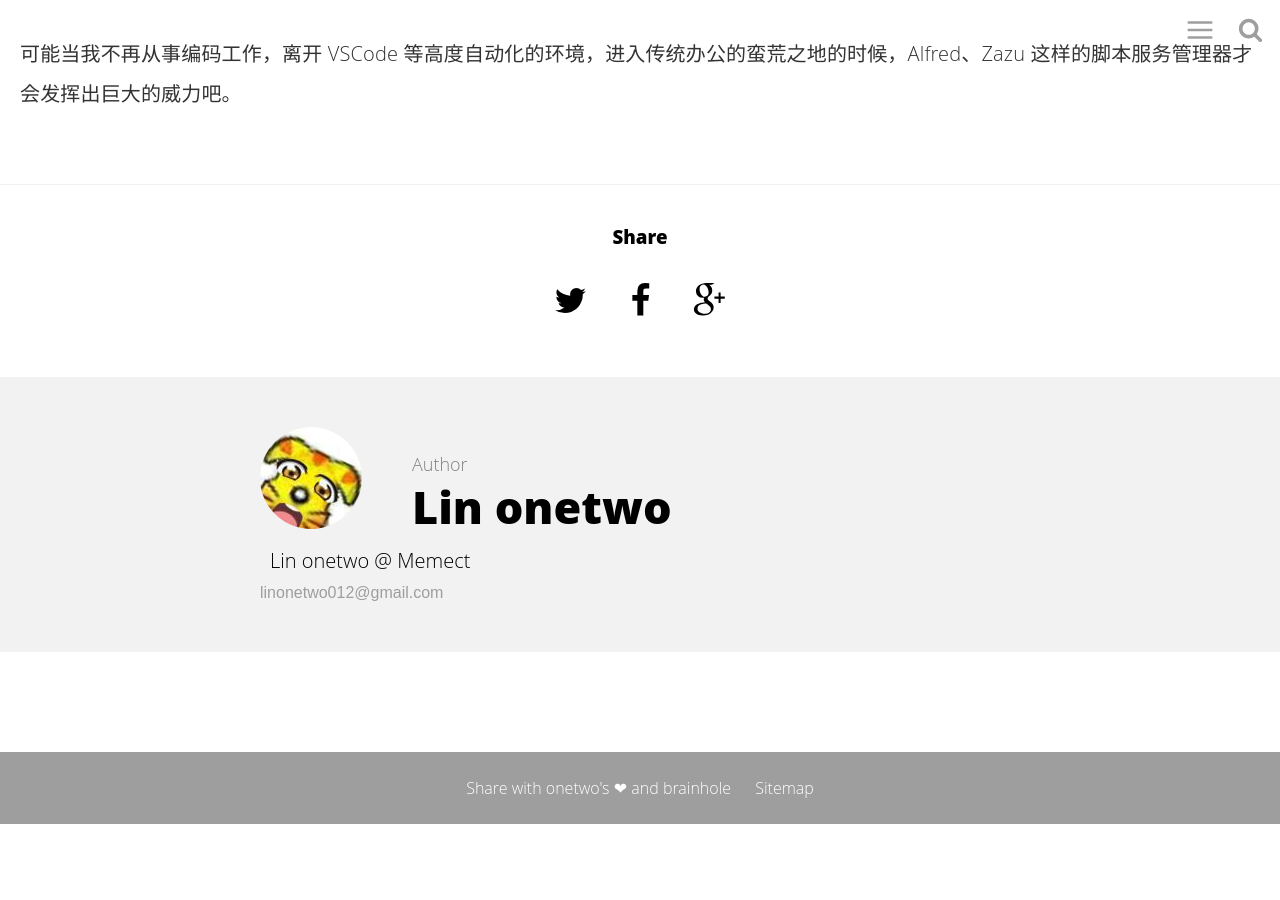
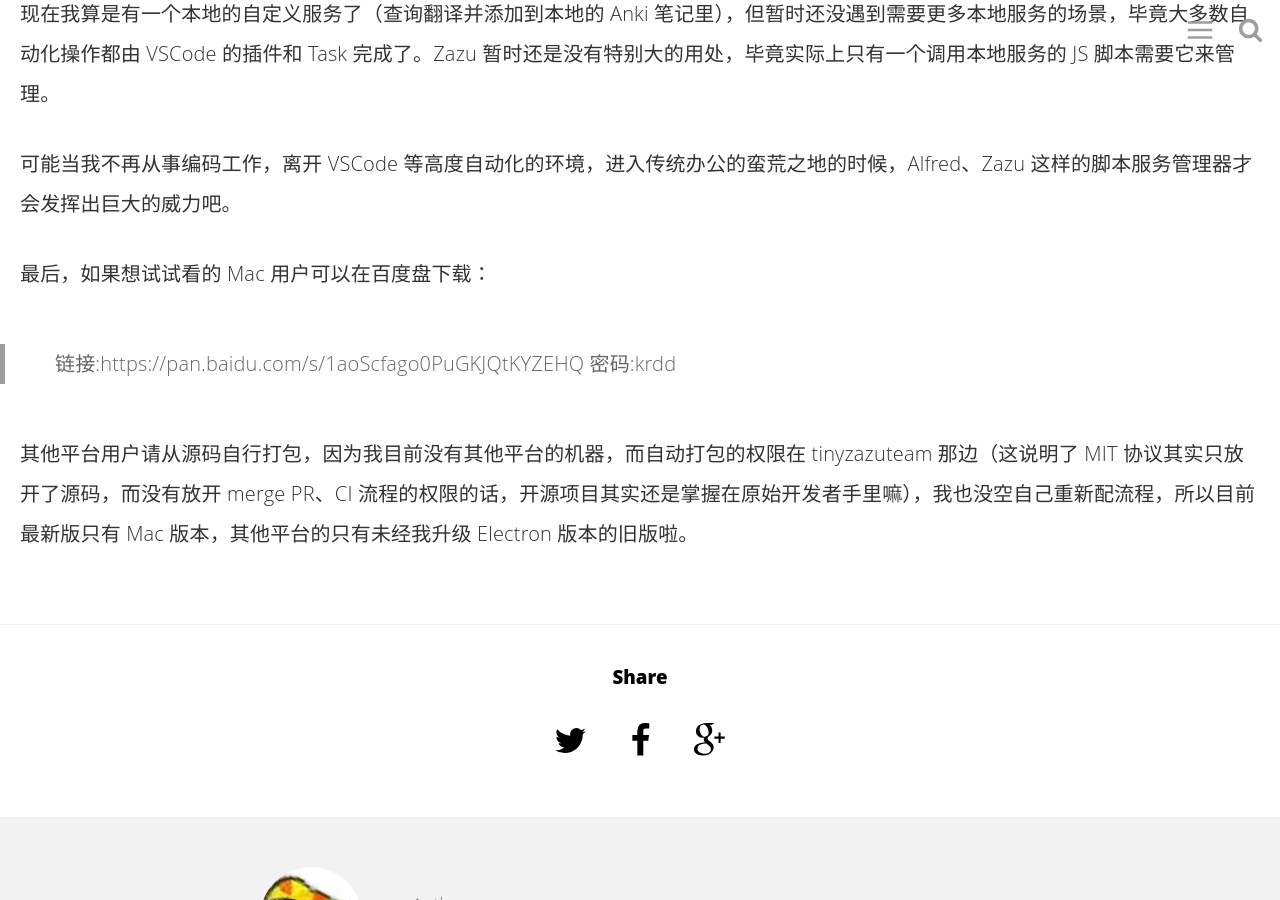
Before and after one commit to linonetwo/linonetwo.github.io, a Jekyll site: the page built from _posts/2019-05-21-Alfred的免费开源替代品Zazu.md, in a window 1280 px wide and 900 px high, scrolled down 7363 px. Built offline with Jekyll 4.4.1, drawn with Linux system fonts in a browser that asks for light colours; comment, search, counter and statistics services are not loaded; before the commit the page ends 8187 px from its top, so only the background shows below that; some of the changed text lies outside the part shown.

Commit message:
Update 2019-05-21-Alfred的免费开源替代品Zazu.md

```diff
--- a/_posts/2019-05-21-Alfred的免费开源替代品Zazu.md
+++ b/_posts/2019-05-21-Alfred的免费开源替代品Zazu.md
@@ -29,6 +29,8 @@
 [Zazu](https://github.com/tinytacoteam/zazu) 就不错，能根据配置文件从 Github 上直接下载插件，它会把仓库 clone 下来并用自带的 `npm` 执行 `npm i` 来完成插件的安装。插件是以 Block 组织的，每个 Block 可以接受别的 Block 作为输入，并输出结果到别的 Block 里，最终调用一些 Zazu 内置的 Block 打开浏览器等等。而且它是 MIT 协议开源的，我想怎么改都可以，还能重新发布等等。
 
 于是我[自行修改了 Zazu](https://github.com/tinytacoteam/zazu/pull/341)，让它支持最新的 NodeJS 版本，还加上了磨砂玻璃效果等等，然后发布了一版给自己用。
+
+> 链接:https://pan.baidu.com/s/1aoScfago0PuGKJQtKYZEHQ  密码:krdd
 
 ## 改别人的插件
 
@@ -148,3 +150,9 @@
 现在我算是有一个本地的自定义服务了（查询翻译并添加到本地的 Anki 笔记里），但暂时还没遇到需要更多本地服务的场景，毕竟大多数自动化操作都由 VSCode 的插件和 Task 完成了。Zazu 暂时还是没有特别大的用处，毕竟实际上只有一个调用本地服务的 JS 脚本需要它来管理。
 
 可能当我不再从事编码工作，离开 VSCode 等高度自动化的环境，进入传统办公的蛮荒之地的时候，Alfred、Zazu 这样的脚本服务管理器才会发挥出巨大的威力吧。
+
+最后，如果想试试看的 Mac 用户可以在百度盘下载：
+
+> 链接:https://pan.baidu.com/s/1aoScfago0PuGKJQtKYZEHQ  密码:krdd
+
+其他平台用户请从源码自行打包，因为我目前没有其他平台的机器，而自动打包的权限在 tinyzazuteam 那边（这说明了 MIT 协议其实只放开了源码，而没有放开 merge PR、CI 流程的权限的话，开源项目其实还是掌握在原始开发者手里嘛），我也没空自己重新配流程，所以目前最新版只有 Mac 版本，其他平台的只有未经我升级 Electron 版本的旧版啦。
```
